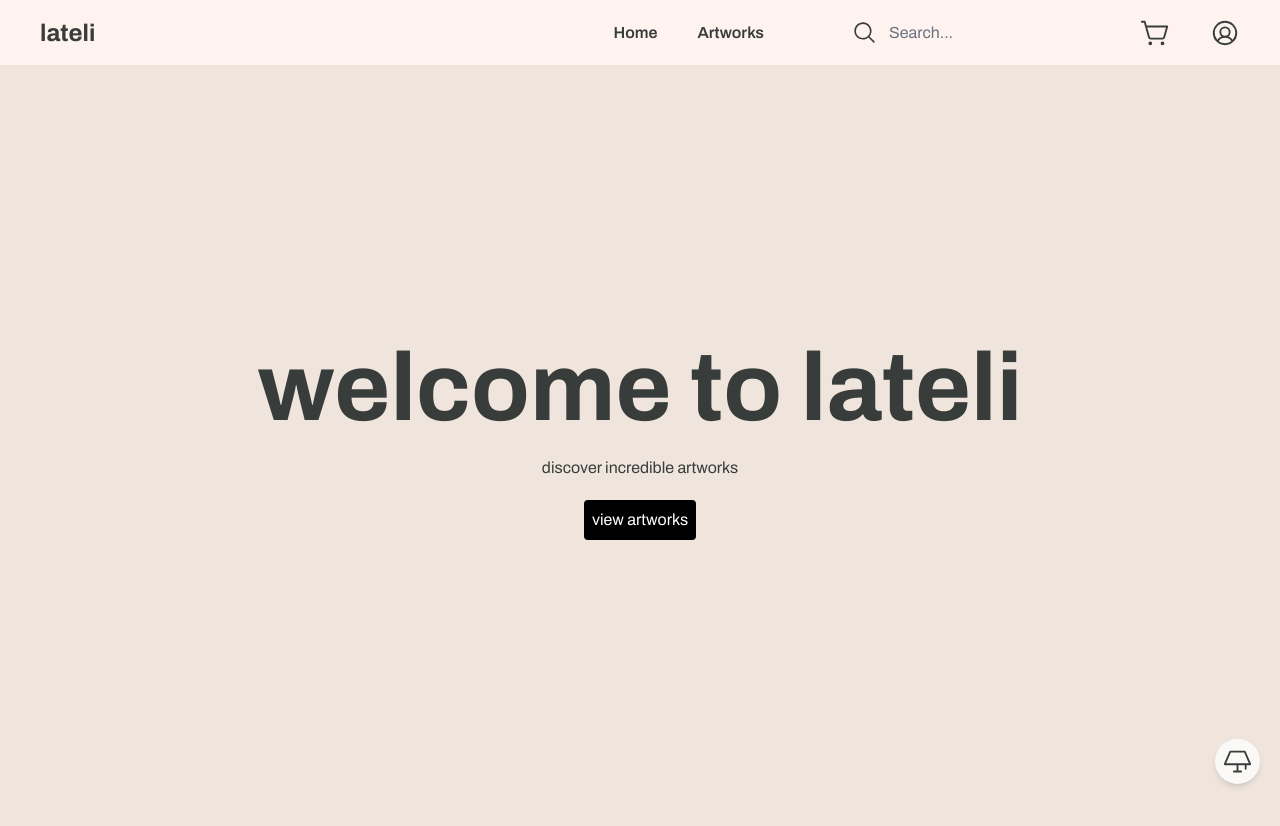
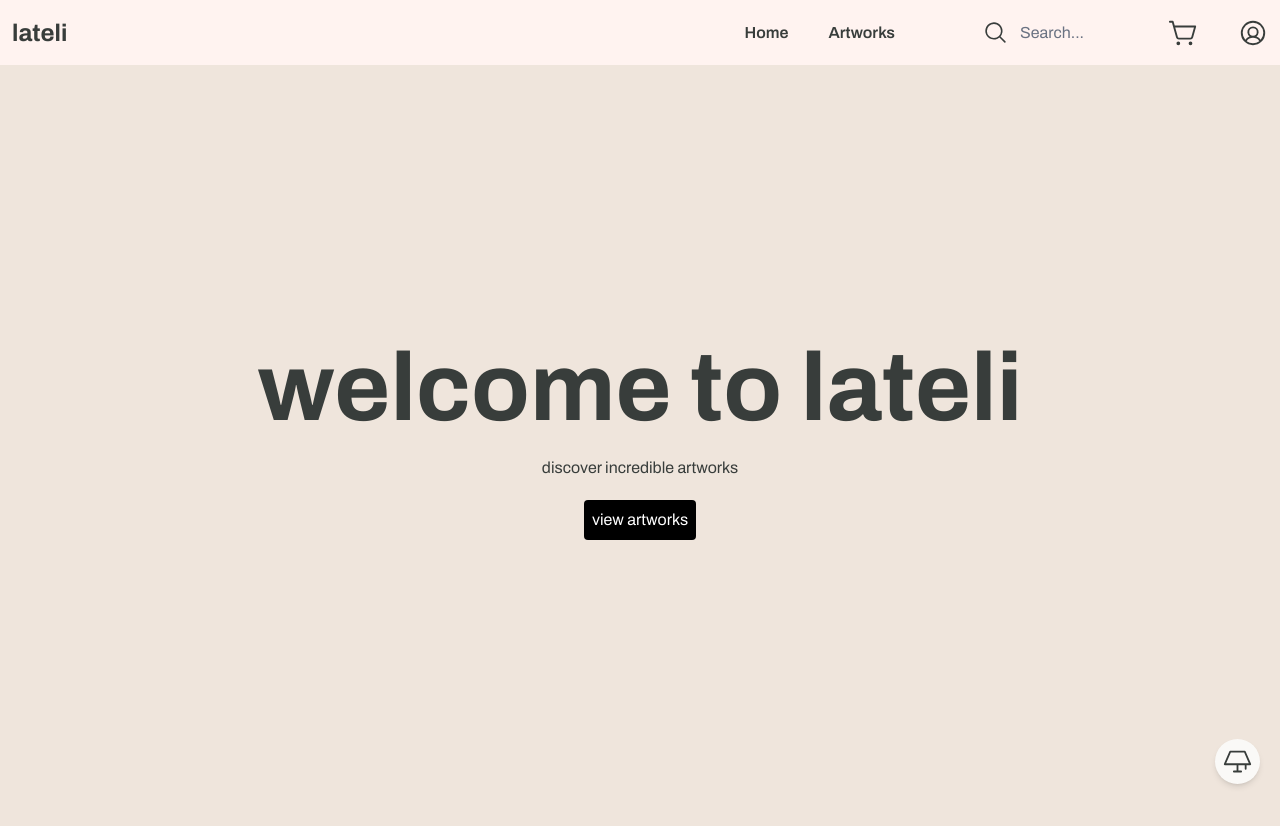
Before and after one commit to jyynso/lateli, a React (Vite) app in the folder client/: page / in a window 1280 px wide. Shown: the top 826 px of the page. Built offline with nearby package versions, Linux system fonts and the light colour scheme; no server answers.

Commit message:
style: add responsive class

```diff
--- a/client/src/components/Artwork.tsx
+++ b/client/src/components/Artwork.tsx
@@ -22,8 +22,9 @@ function Artwork({ image, name, artist, description, medium, price, onAddToCart
         <p>Medium: {medium}</p>
           <div className='mt-3 flex items-center justify-between'>
             <p className='text-lg font-semibold'>₱ {price}</p>
-            <button onClick={onAddToCart}
-                    className='ml-auto rounded-full cursor-pointer p-2 shadow-md backdrop-blur-sm hover:bg-(--accent-sandyBrown) transition-all duration-50  bg-(--bg-white)'>
+            <button
+              onClick={onAddToCart}
+              className='ml-auto rounded-full cursor-pointer p-2 shadow-md backdrop-blur-sm hover:bg-(--accent-sandyBrown) transition-all duration-50  bg-(--bg-white)'>
               <BasketIcon size={30} />
             </button>
           </div>
--- a/client/src/components/Navigation.tsx
+++ b/client/src/components/Navigation.tsx
@@ -8,7 +8,7 @@ function Navigation() {
 	const isLoggedIn = Boolean(user);
 
   return (
-  	<div className='fixed top-0 left-0 z-50 flex w-full items-center justify-between gap-10 p-3 pl-10 pr-10 bg-(--bg-card)'>
+  	<div className='fixed top-0 left-0 z-50 flex flex-wrap w-full items-center justify-between gap-1 p-3 bg-(--bg-card)'>
 			<div>
         <Link to={"/"} className='font-bold text-2xl'>lateli</Link>
 			</div>
@@ -19,14 +19,14 @@ function Navigation() {
 					<Link to={"/products"} className='font-semibold hover:underline'>Artworks</Link>
 				</ul>
 
-				<div className='flex flex-row gap-2 p-2 pl-2 pr-7 rounded-sm '>
+				<div className='flex flex-row gap-2 p-2 pl-2 pr-7 sm:pr-0  rounded-sm '>
 					<form className='flex items-center w-full'>
 						<MagnifyingGlassIcon size={25} />
 						<input
 							type='text'
 							placeholder='Search...'
 							id='searchInput'
-							className='flex-1 pl-3 bg-transparent outline-none placeholder-gray-500'
+							className='flex-1 pl-3 bg-transparent outline-none w-full sm:w-30 placeholder-gray-500'
 							/>
 					</form>
 				</div>
--- a/client/src/components/SidebarFilter.tsx
+++ b/client/src/components/SidebarFilter.tsx
@@ -23,7 +23,7 @@ function SidebarCart() {
             id="sidebar-cart-panel"
             role="dialog"
             aria-modal="true"
-            className="fixed top-20 left-0 z-50 w-50 h-110 p-4 max-w-full rounded-md shadow-md bg-(--bg-white)">
+            className="fixed top-25 left-0 z-50 w-50 h-110 p-4 max-w-full rounded-md shadow-md bg-(--bg-white)">
             <div className="flex flex-col gap-2">
               <h1 className="text-lg font-semibold">Filters</h1>
               <p>Medium</p>
```
